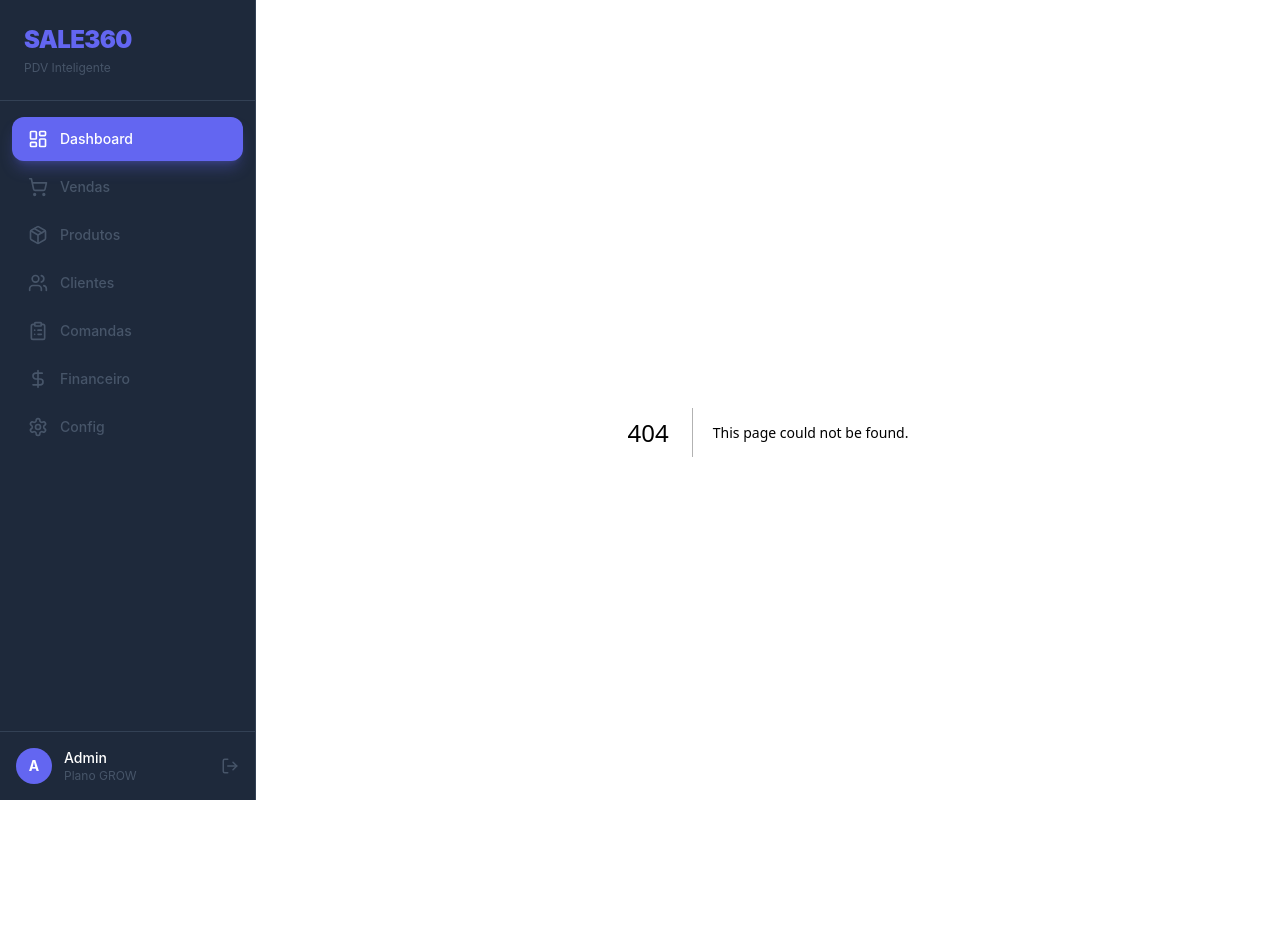
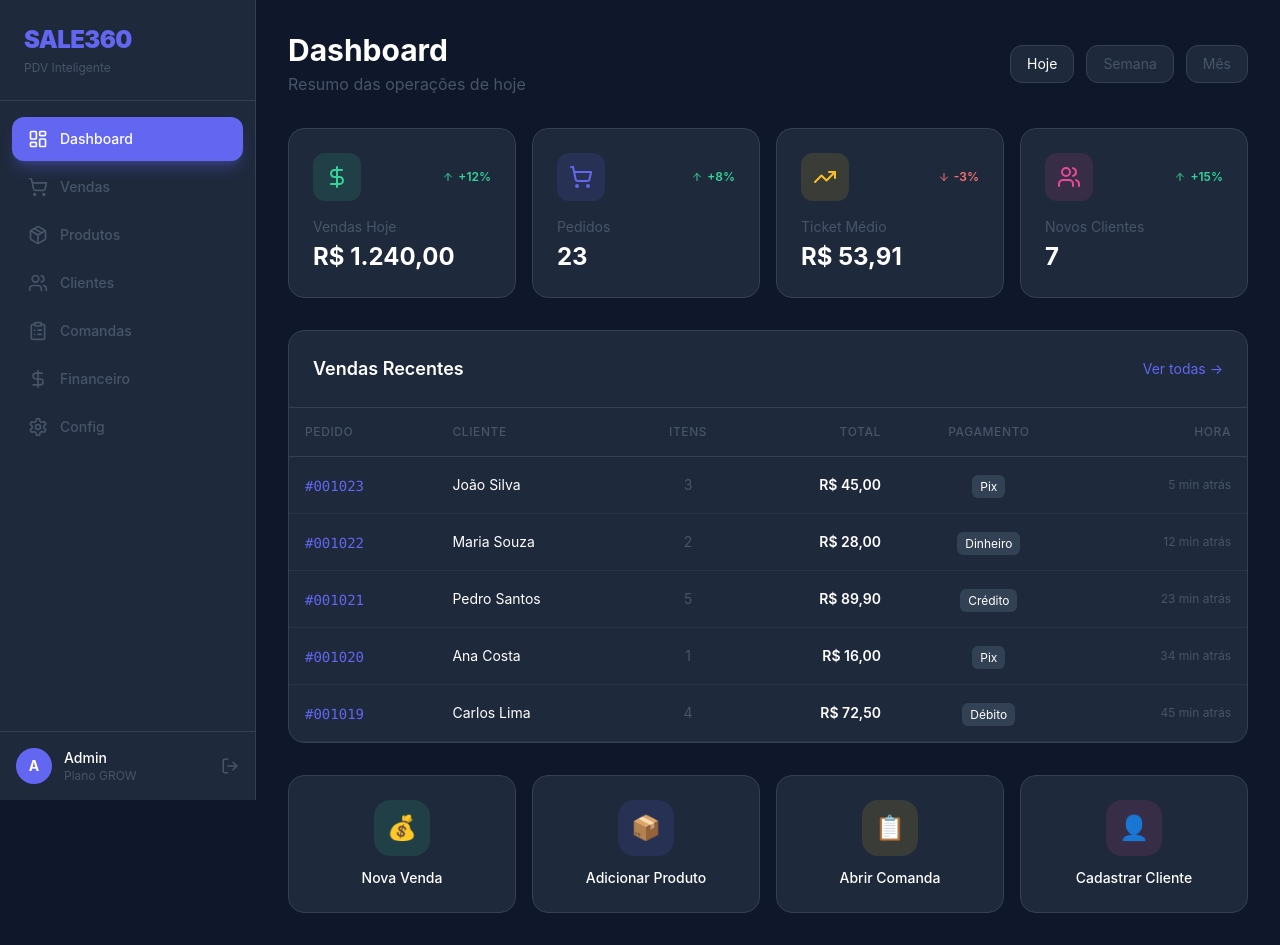
Before and after one commit to philipecordeiroprc-rgb/Sale360, a Next.js app in the folder apps/web/: page /dashboard in a window 1280 px wide. Before the commit this address had no page. Before the commit the page ends 864 px from the top, so only its background shows below. Built offline with nearby package versions, Linux system fonts and the light colour scheme.

Commit message:
auto: update page.tsx

```diff
--- /dev/null
+++ b/apps/web/src/app/dashboard/page.tsx
@@ -0,0 +1,149 @@
+'use client';
+
+import { useEffect, useState } from 'react';
+import {
+  TrendingUp, TrendingDown, DollarSign, ShoppingCart,
+  Users, Package, ArrowUp, ArrowDown,
+} from 'lucide-react';
+
+// Stats cards with real-time animation
+const statCards = [
+  { id: 'sales', label: 'Vendas Hoje', value: 'R$ 1.240,00', change: '+12%', up: true, icon: DollarSign, color: '#34D399' },
+  { id: 'orders', label: 'Pedidos', value: '23', change: '+8%', up: true, icon: ShoppingCart, color: '#6366F1' },
+  { id: 'ticket', label: 'Ticket Médio', value: 'R$ 53,91', change: '-3%', up: false, icon: TrendingUp, color: '#FBBF24' },
+  { id: 'customers', label: 'Novos Clientes', value: '7', change: '+15%', up: true, icon: Users, color: '#EC4899' },
+];
+
+const recentOrders = [
+  { id: '#001023', customer: 'João Silva', items: 3, total: 'R$ 45,00', method: 'Pix', time: '5 min atrás' },
+  { id: '#001022', customer: 'Maria Souza', items: 2, total: 'R$ 28,00', method: 'Dinheiro', time: '12 min atrás' },
+  { id: '#001021', customer: 'Pedro Santos', items: 5, total: 'R$ 89,90', method: 'Crédito', time: '23 min atrás' },
+  { id: '#001020', customer: 'Ana Costa', items: 1, total: 'R$ 16,00', method: 'Pix', time: '34 min atrás' },
+  { id: '#001019', customer: 'Carlos Lima', items: 4, total: 'R$ 72,50', method: 'Débito', time: '45 min atrás' },
+];
+
+export default function DashboardPage() {
+  const [mounted, setMounted] = useState(false);
+  useEffect(() => setMounted(true), []);
+
+  return (
+    <div className="space-y-8 animate-slide-up">
+      {/* Header */}
+      <div className="flex items-center justify-between">
+        <div>
+          <h2 className="text-3xl font-bold text-white">Dashboard</h2>
+          <p className="text-dark-600 mt-1">Resumo das operações de hoje</p>
+        </div>
+        <div className="flex gap-3">
+          <button className="px-4 py-2 bg-dark-800 border border-dark-700 rounded-xl text-sm text-white hover:bg-dark-700 transition-colors">
+            Hoje
+          </button>
+          <button className="px-4 py-2 bg-dark-800 border border-dark-700 rounded-xl text-sm text-dark-600 hover:text-white hover:bg-dark-700 transition-colors">
+            Semana
+          </button>
+          <button className="px-4 py-2 bg-dark-800 border border-dark-700 rounded-xl text-sm text-dark-600 hover:text-white hover:bg-dark-700 transition-colors">
+            Mês
+          </button>
+        </div>
+      </div>
+
+      {/* Stats Grid */}
+      <div className="grid grid-cols-1 md:grid-cols-2 lg:grid-cols-4 gap-4">
+        {statCards.map((card) => (
+          <div
+            key={card.id}
+            className="bg-dark-800 border border-dark-700 rounded-2xl p-6 hover:border-dark-600 transition-all"
+          >
+            <div className="flex items-center justify-between mb-4">
+              <div
+                className="w-12 h-12 rounded-xl flex items-center justify-center"
+                style={{ backgroundColor: card.color + '20' }}
+              >
+                <card.icon size={24} color={card.color} />
+              </div>
+              <span
+                className={`flex items-center gap-1 text-xs font-semibold ${
+                  card.up ? 'text-success' : 'text-danger'
+                }`}
+              >
+                {card.up ? <ArrowUp size={12} /> : <ArrowDown size={12} />}
+                {card.change}
+              </span>
+            </div>
+            <p className="text-dark-600 text-sm">{card.label}</p>
+            <p className="text-2xl font-bold text-white mt-1">{card.value}</p>
+          </div>
+        ))}
+      </div>
+
+      {/* Recent Orders */}
+      <div className="bg-dark-800 border border-dark-700 rounded-2xl overflow-hidden">
+        <div className="p-6 border-b border-dark-700 flex items-center justify-between">
+          <h3 className="text-lg font-semibold text-white">Vendas Recentes</h3>
+          <button className="text-sm text-accent hover:text-accent-light transition-colors">
+            Ver todas →
+          </button>
+        </div>
+
+        <div className="overflow-x-auto">
+          <table className="w-full">
+            <thead>
+              <tr className="border-b border-dark-700 text-dark-600 text-xs uppercase tracking-wider">
+                <th className="text-left p-4 font-medium">Pedido</th>
+                <th className="text-left p-4 font-medium">Cliente</th>
+                <th className="text-center p-4 font-medium">Itens</th>
+                <th className="text-right p-4 font-medium">Total</th>
+                <th className="text-center p-4 font-medium">Pagamento</th>
+                <th className="text-right p-4 font-medium">Hora</th>
+              </tr>
+            </thead>
+            <tbody>
+              {recentOrders.map((order) => (
+                <tr
+                  key={order.id}
+                  className="border-b border-dark-700/50 hover:bg-dark-700/50 transition-colors"
+                >
+                  <td className="p-4">
+                    <span className="text-accent font-mono text-sm">{order.id}</span>
+                  </td>
+                  <td className="p-4 text-white text-sm">{order.customer}</td>
+                  <td className="p-4 text-center text-dark-600 text-sm">{order.items}</td>
+                  <td className="p-4 text-right text-white font-semibold text-sm">{order.total}</td>
+                  <td className="p-4 text-center">
+                    <span className="px-2 py-1 bg-dark-700 rounded-md text-xs text-white">
+                      {order.method}
+                    </span>
+                  </td>
+                  <td className="p-4 text-right text-dark-600 text-xs">{order.time}</td>
+                </tr>
+              ))}
+            </tbody>
+          </table>
+        </div>
+      </div>
+
+      {/* Quick Actions */}
+      <div className="grid grid-cols-2 md:grid-cols-4 gap-4">
+        {[
+          { label: 'Nova Venda', emoji: '💰', color: '#34D399' },
+          { label: 'Adicionar Produto', emoji: '📦', color: '#6366F1' },
+          { label: 'Abrir Comanda', emoji: '📋', color: '#FBBF24' },
+          { label: 'Cadastrar Cliente', emoji: '👤', color: '#EC4899' },
+        ].map((action) => (
+          <button
+            key={action.label}
+            className="flex flex-col items-center gap-3 p-6 bg-dark-800 border border-dark-700 rounded-2xl hover:border-dark-600 transition-all group"
+          >
+            <div
+              className="w-14 h-14 rounded-2xl flex items-center justify-center text-2xl transition-transform group-hover:scale-110"
+              style={{ backgroundColor: action.color + '20' }}
+            >
+              {action.emoji}
+            </div>
+            <span className="text-sm text-white font-medium">{action.label}</span>
+          </button>
+        ))}
+      </div>
+    </div>
+  );
+}
```
